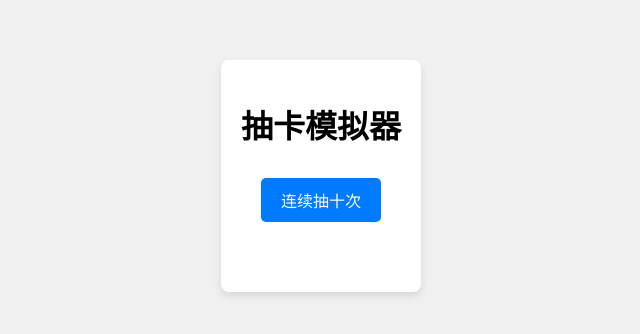
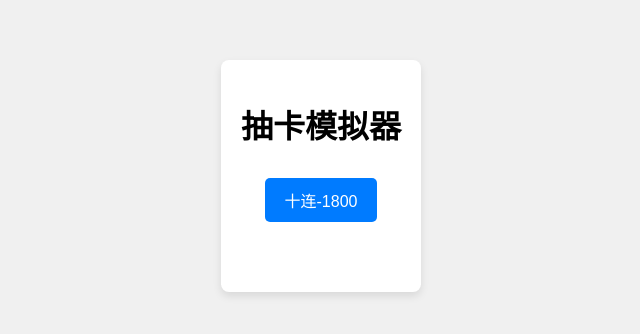
Before and after one commit to ZCDMV0031/card_draw, a plain HTML site: page index.html in a window 1280 px wide. Shown: the part 224-558 px from the top of the page, 319-959 px from the left. Drawn offline with Linux system fonts and the light colour scheme.

Commit message:
Update index.html

```diff
--- a/index.html
+++ b/index.html
@@ -52,7 +52,7 @@
 <body>
     <div class="container">
         <h1>抽卡模拟器</h1>
-        <button class="button" onclick="drawTenCards()">连续抽十次</button>
+        <button class="button" onclick="drawTenCards()">十连-1800</button>
         <div class="card-images" id="cardImages"></div>
         <div class="result" id="result"></div>
         <div class="stats" id="stats"></div>
```
